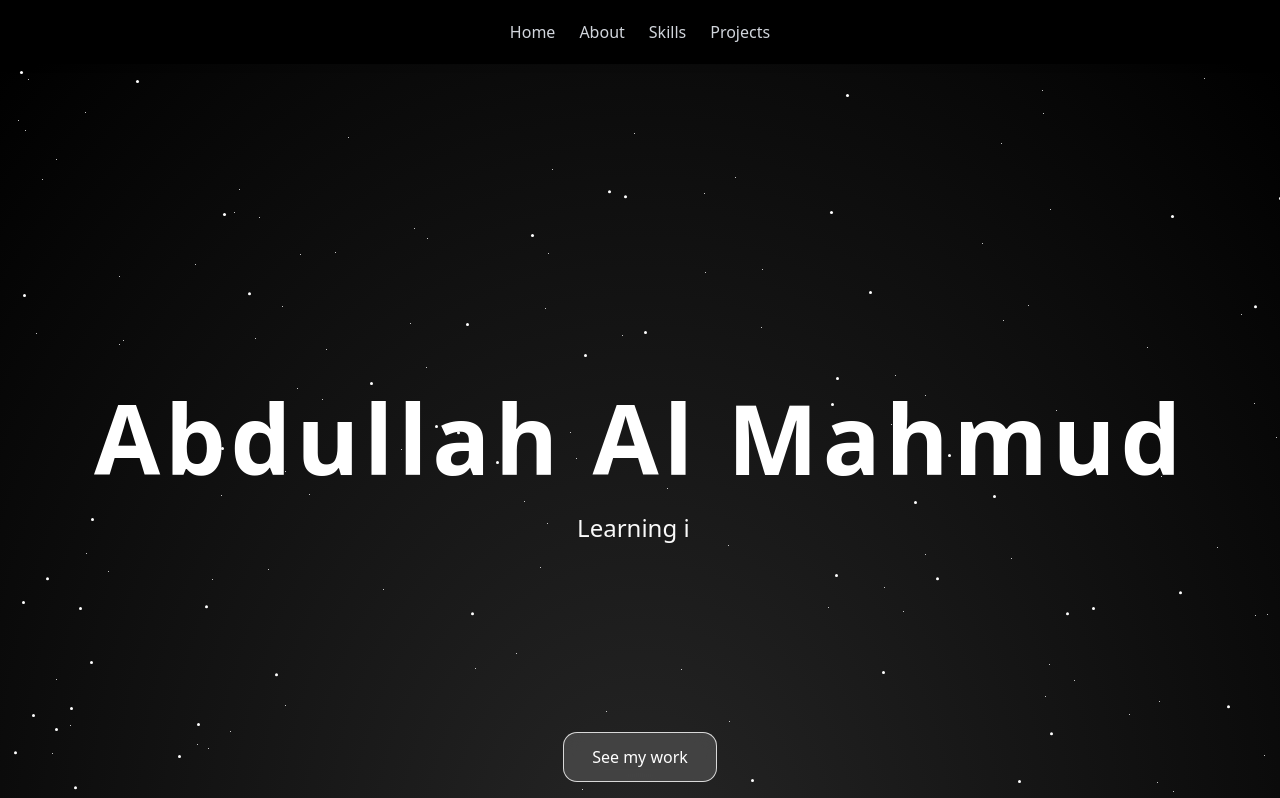
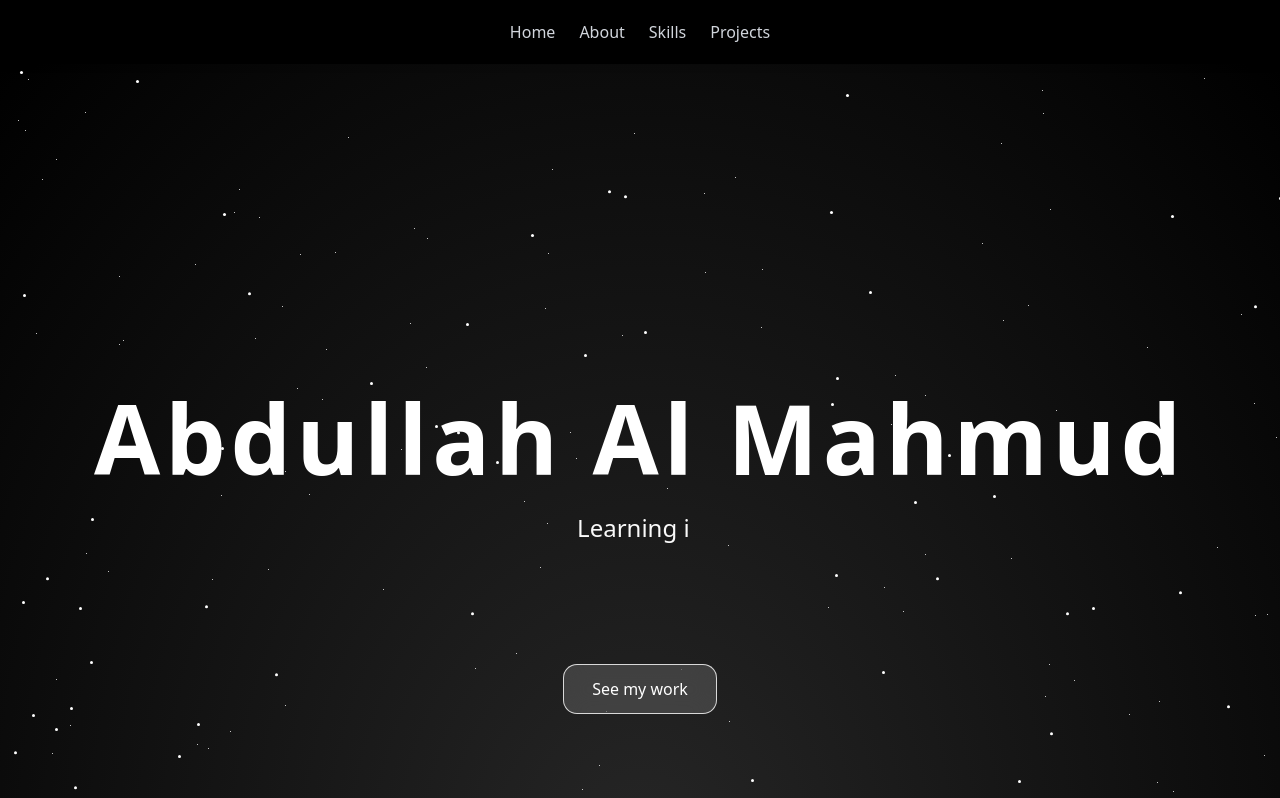
Before and after one commit to mahmud-ops/Portfolio_website_2.0, a React (Vite) app: page / in a window 1280 px wide. Shown: the top 798 px of the page. Built offline with nearby package versions, Linux system fonts and the light colour scheme; no server answers.

Commit message:
FIxed repo name overflow

```diff
--- a/src/App.tsx
+++ b/src/App.tsx
@@ -13,7 +13,7 @@ const App: React.FC = () => {
 
       <div className="overflow-y-auto">
         <Hero_section />
-        <div className="relative flex justify-center items-center z-10 bottom-33">
+        <div className="relative flex justify-center items-center z-10 bottom-50">
           <SeeMyWork_btn text="See my work" targetRef={targetSectionRef}/>
         </div>
       </div>
--- a/src/components/ui/myWorks.tsx
+++ b/src/components/ui/myWorks.tsx
@@ -49,13 +49,17 @@ const MyWorks = () => {
         <h1 className="text-2xl font-bold text-center">Github repositories</h1>
         <ul className="grid grid-cols-1 sm:grid-cols-2 lg:grid-cols-3 auto-rows-[90px] gap-4">
           {paginatedRepos.map((repo) => (
-            <li key={repo.id} className="mx-auto w-[350px] font-extrabold bg-white/25 rounded-lg border border-white p-3 m-2 backdrop-blur-md hover:bg-white/30 transition-colors">
+            <li
+              key={repo.id}
+              className="mx-auto w-87.5 font-extrabold bg-white/25 rounded-lg border border-white p-3 m-2 backdrop-blur-md hover:bg-white/30 transition-colors"
+            >
               <div className="flex items-center justify-between gap-4">
                 <a
                   href={`https://github.com/mahmud-ops/${repo.name}`}
                   target="_blank"
                   rel="noopener noreferrer"
-                  className="flex-1 text-left cursor-pointer"
+                  className="flex-1 text-left cursor-pointer truncate whitespace-nowrap overflow-hidden"
+                  title={repo.name}
                 >
                   {repo.name}
                 </a>
```
